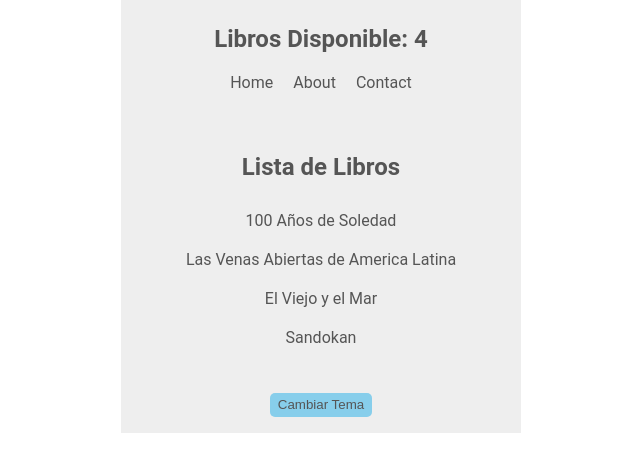
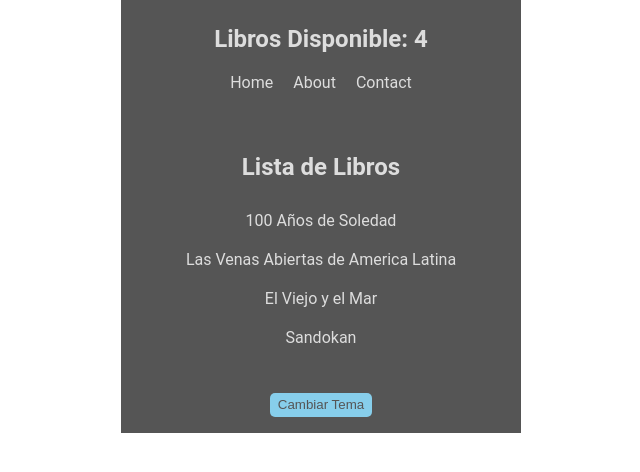
Before and after one commit to Academia-Numen/la-costa-react-clases, a React (Create React App) app: page / in a window 1280 px wide. Shown: the top 472 px of the page, without its empty margins (319-959 px from the left). Built offline with nearby package versions, Linux system fonts and the light colour scheme.

Commit message:
clase 7 parte 1: crear carpeta de contextos y abstraer lógica

```diff
--- a/src/App.js
+++ b/src/App.js
@@ -1,42 +1,27 @@
 import './App.css';
 import BooksList from './components/BooksList';
 import React from 'react';
-import { useState } from 'react';
-import { createContext } from 'react';
 import Navbar from './components/Navbar';
 import { AppContainer } from './App.styled';
 import ThemeToggle from './components/ThemeToggle';
-
-export const BooksContext = createContext();
-export const ThemeContext = createContext();
+import ThemeContextProvider from './contexts/ThemeContext';
+import BooksContextProvider from './contexts/BooksContext';
 
 function App() {
-  const [books, setBooks] = useState([
-    { title: '100 Años de Soledad', id: 1 },
-    { title: 'Las Venas Abiertas de America Latina', id: 2 },
-    { title: 'El Viejo y el Mar', id: 3 },
-    { title: 'Sandokan', id: 4 },
-  ]);
-  const [isLightTheme, setIsLightTheme] = useState(true);
-
-  const themeStyles = `
-    color: ${isLightTheme ? '#555' : '#ddd' };
-    background: ${isLightTheme ? '#eee' : '#555' };
-  `;
 
   return (
     <AppContainer>
-      <ThemeContext.Provider value={themeStyles}>
-        <BooksContext.Provider value={books}>
+      <ThemeContextProvider>
+        <BooksContextProvider>
 
-          <Navbar />
+          <Navbar/>
 
           <BooksList/>
 
           <ThemeToggle />
 
-        </BooksContext.Provider>
-      </ThemeContext.Provider>
+        </BooksContextProvider>
+      </ThemeContextProvider>
     </AppContainer>
   );
 }
--- a/src/components/BooksList/index.js
+++ b/src/components/BooksList/index.js
@@ -1,11 +1,12 @@
 import React from 'react';
 import { useContext } from 'react';
-import { BooksContext, ThemeContext } from '../../App';
+import { BooksContext } from '../../contexts/BooksContext';
+import { ThemeContext } from '../../contexts/ThemeContext';
 import { BooksContainer, BooksUnorderedList, BookItem } from './book-list.styled';
 
 const BooksList = () => {
    const books = useContext(BooksContext);
-   const themeStyles = useContext(ThemeContext);
+   const { themeStyles } = useContext(ThemeContext);
 
     return (
         <BooksContainer themeStyles={themeStyles}>
--- a/src/components/Navbar/index.js
+++ b/src/components/Navbar/index.js
@@ -1,10 +1,11 @@
 import React, { useContext } from 'react';
-import { BooksContext, ThemeContext } from '../../App';
+import { BooksContext } from '../../contexts/BooksContext';
+import { ThemeContext } from '../../contexts/ThemeContext';
 import { NavbarContainer } from './navbar.styled';
 
 export default function Navbar() {
     const books = useContext(BooksContext);
-    const themeStyles = useContext(ThemeContext);
+    const { themeStyles } = useContext(ThemeContext);
 
     return (
         <NavbarContainer themeStyles={themeStyles}>
--- a/src/components/ThemeToggle/index.js
+++ b/src/components/ThemeToggle/index.js
@@ -1,13 +1,13 @@
 import { ToggleButton, ToggleContainer } from "./theme-toggle.styled";
 import React, { useContext } from 'react';
-import { ThemeContext } from "../../App";
+import { ThemeContext } from "../../contexts/ThemeContext";
 
 export default function ThemeToggle() {
-    const themeStyles = useContext(ThemeContext);
+    const { themeStyles, updateThemeStyles } = useContext(ThemeContext);
 
     return (
         <ToggleContainer themeStyles={themeStyles}>
-            <ToggleButton>
+            <ToggleButton onClick={updateThemeStyles}>
                 Cambiar Tema
             </ToggleButton>
         </ToggleContainer>
--- a/src/components/ThemeToggle/theme-toggle.styled.js
+++ b/src/components/ThemeToggle/theme-toggle.styled.js
@@ -6,6 +6,7 @@ export const ToggleButton = styled.button`
     border: none;
     border-radius: 5px;
     padding: .3rem .5rem;
+    cursor: pointer;
 `
 export const ToggleContainer = styled.div`
     ${({ themeStyles }) => themeStyles};
--- /dev/null
+++ b/src/contexts/BooksContext.js
@@ -0,0 +1,21 @@
+import React, { useState } from 'react';
+import { createContext } from 'react';
+
+export const BooksContext = createContext();
+
+const BooksContextProvider = (props) => {
+    const [books, setBooks] = useState([
+        { title: '100 Años de Soledad', id: 1 },
+        { title: 'Las Venas Abiertas de America Latina', id: 2 },
+        { title: 'El Viejo y el Mar', id: 3 },
+        { title: 'Sandokan', id: 4 },
+      ]);
+
+    return (
+        <BooksContext.Provider value={books}>
+            { props.children }
+        </BooksContext.Provider>
+    )
+}
+
+export default BooksContextProvider;
--- /dev/null
+++ b/src/contexts/ThemeContext.js
@@ -0,0 +1,23 @@
+import React, { useState } from 'react';
+import { createContext } from 'react';
+
+export const ThemeContext = createContext();
+
+const ThemeContextProvider = (props) => {
+    const [isLightTheme, setIsLightTheme] = useState(false);
+
+    const updateThemeStyles = () => setIsLightTheme(!isLightTheme);
+
+    const themeStyles = `
+      color: ${isLightTheme ? '#555' : '#ddd' };
+      background: ${isLightTheme ? '#eee' : '#555' };
+    `;
+
+    return (
+        <ThemeContext.Provider value={{ themeStyles, updateThemeStyles }}>
+            { props.children }
+        </ThemeContext.Provider>
+    )
+}
+
+export default ThemeContextProvider;
```
Also changed, not shown: src/App.css (line endings or trailing spaces).
